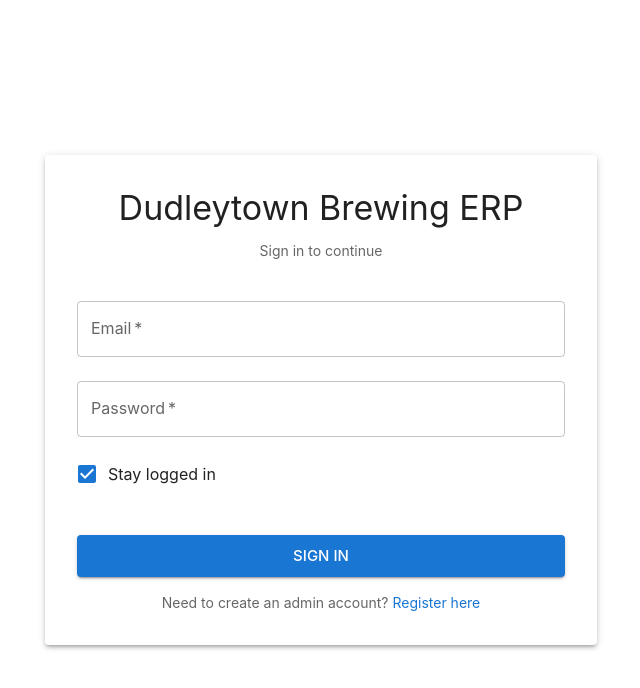
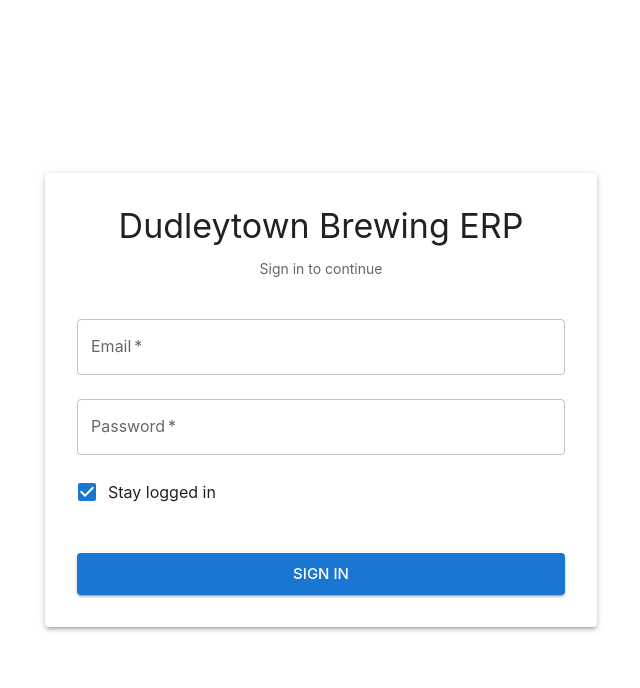
Before and after one commit to robertlawrence97-jpg/dudleytown-erp, a React (Create React App) app in the folder dudleytown-erp/client/: page /login in a window 1280 px wide. Shown: the top 688 px of the page, without its empty margins (319-959 px from the left). Built offline with nearby package versions, Linux system fonts and the light colour scheme; no server answers.

Commit message:
Login.tsx

```diff
--- a/dudleytown-erp/client/src/pages/auth/Login.tsx
+++ b/dudleytown-erp/client/src/pages/auth/Login.tsx
@@ -1,5 +1,5 @@
 import React, { useState } from 'react';
-import { useNavigate, Link } from 'react-router-dom';
+import { useNavigate } from 'react-router-dom';
 import {
   Box,
   Container,
@@ -97,15 +97,6 @@ export default function Login() {
             <Button type="submit" variant="contained" fullWidth size="large" disabled={loading} sx={{ mt: 3 }}>
               {loading ? 'Signing in...' : 'Sign In'}
             </Button>
-
-            <Box sx={{ mt: 2, textAlign: 'center' }}>
-              <Typography variant="body2" color="text.secondary">
-                Need to create an admin account?{' '}
-                <Link to="/register" style={{ color: '#1976d2', textDecoration: 'none' }}>
-                  Register here
-                </Link>
-              </Typography>
-            </Box>
           </form>
         </Paper>
       </Box>
```
